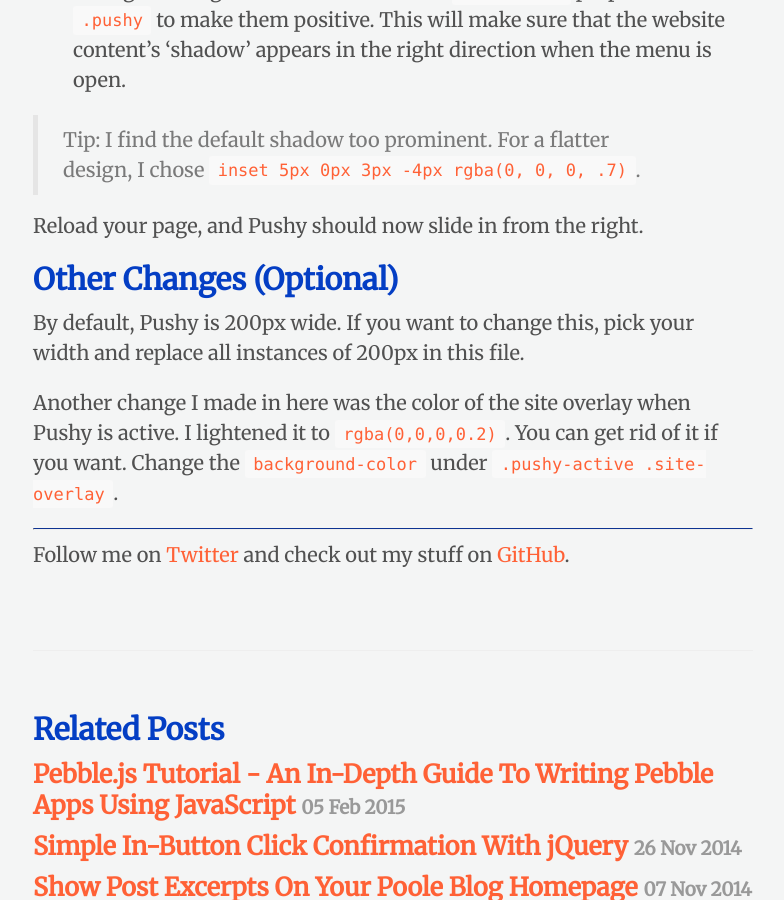
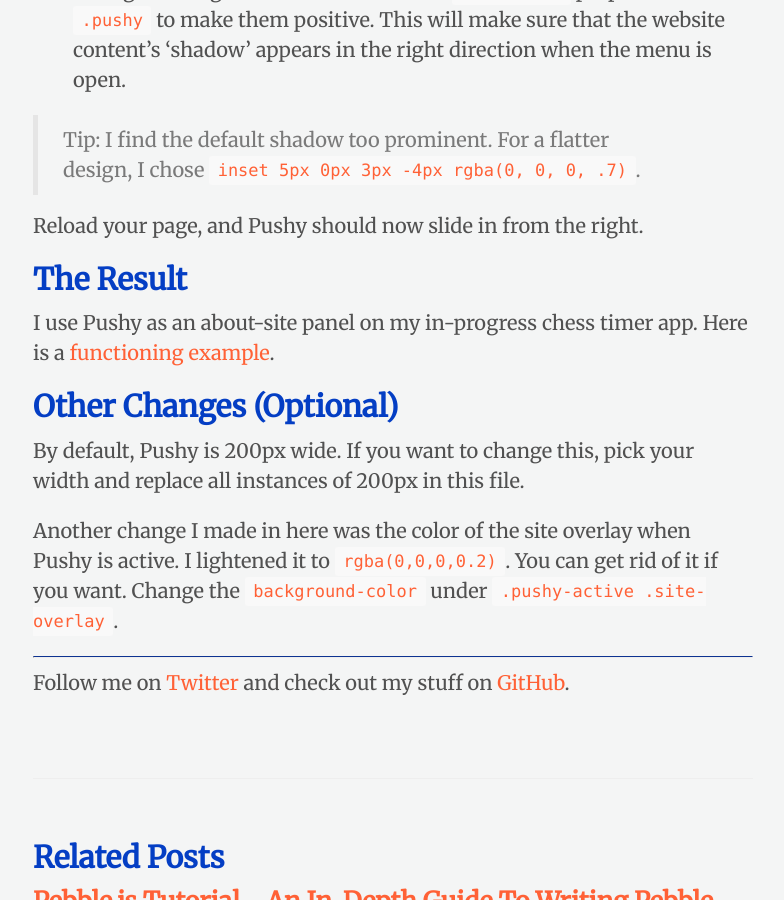
Before and after one commit to Antrikshy/antrikshy.github.io, a Jekyll site: the page built from _posts/2015-01-10-make-pushy-appear-on-right.md, in a window 1280 px wide and 900 px high, scrolled down 1764 px. Shown: the whole window, without its empty margins (247-1031 px from the left). Built offline with Jekyll 4.4.1, drawn with Linux system fonts in a browser that asks for light colours; Markdown is read by kramdown in place of the engine named in the settings; comment, search, counter and statistics services are not loaded.

Commit message:
Added example link for Pushy on right

```diff
--- a/_posts/2015-01-10-make-pushy-appear-on-right.md
+++ b/_posts/2015-01-10-make-pushy-appear-on-right.md
@@ -41,6 +41,10 @@
 
 Reload your page, and Pushy should now slide in from the right.
 
+## The Result
+
+I use Pushy as an about-site panel on my in-progress chess timer app. Here is a [functioning example](http://code.antrikshy.com/ChessTimer/).
+
 ## Other Changes (Optional)
 
 By default, Pushy is 200px wide. If you want to change this, pick your width and replace all instances of 200px in this file.
```
